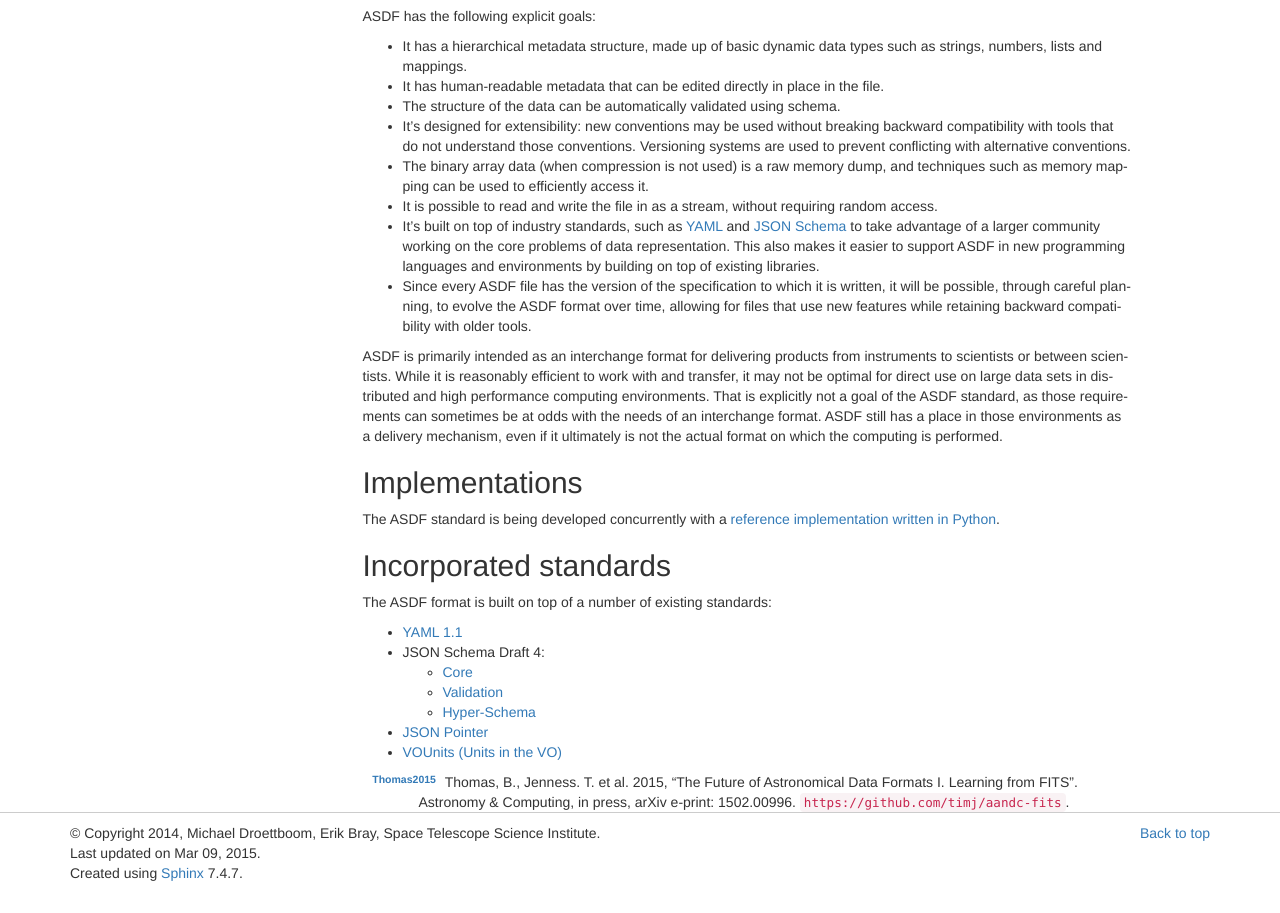
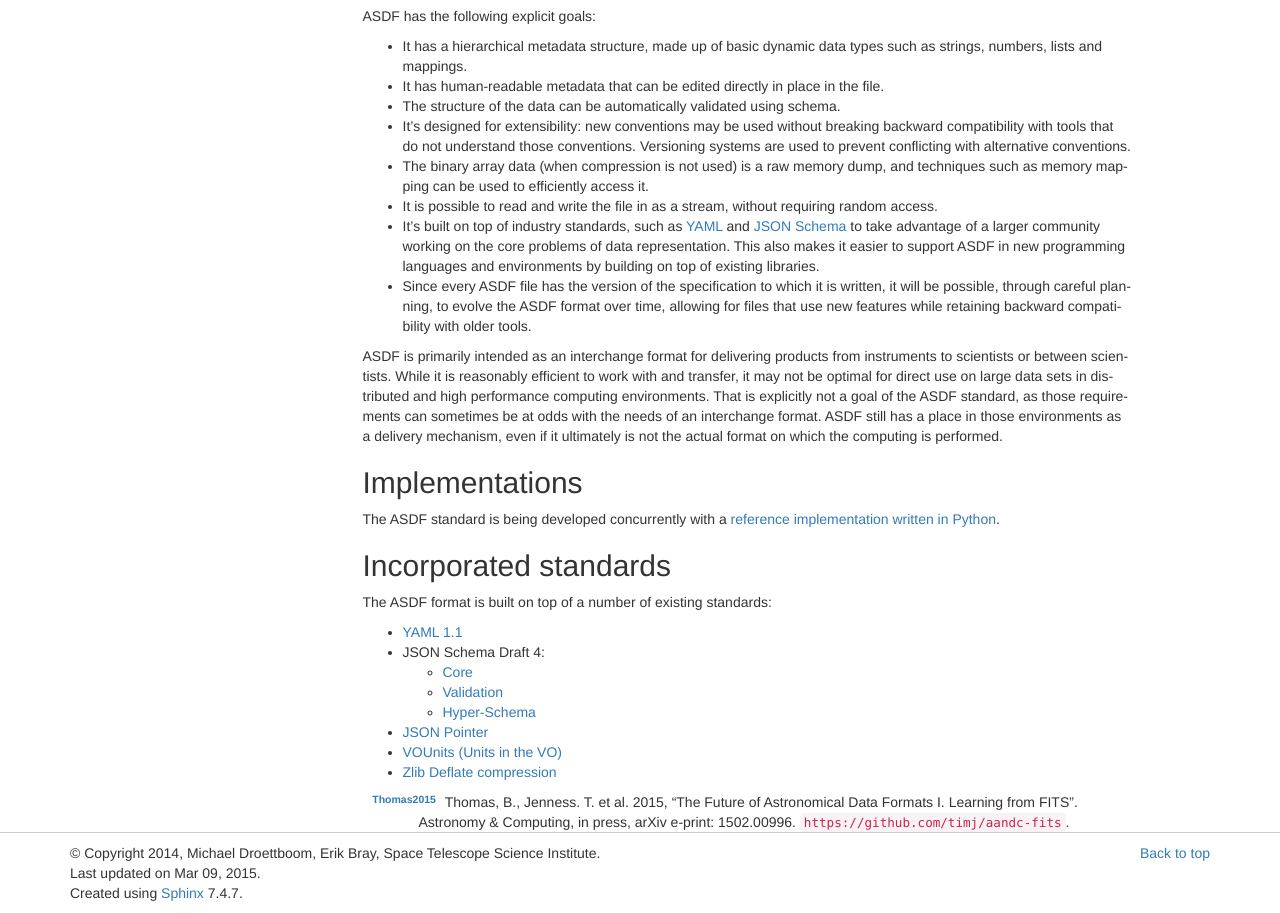
Before and after one commit to asdf-format/asdf-standard, a Sphinx documentation site: the page built from source/intro.rst, in a window 1280 px wide and 1277 px high, cut to the strip 364-1277 px from the top of the window. Built offline with Sphinx 7.4.7, drawn with Linux system fonts in a browser that asks for light colours; pages that are not in the unit, such as notebooks, are missing from menus.

Commit message:
Add zlib compression as an incorporated standard

```diff
--- a/source/intro.rst
+++ b/source/intro.rst
@@ -102,6 +102,8 @@ The ASDF format is built on top of a number of existing standards:
 - `VOUnits (Units in the VO)
   <http://www.ivoa.net/documents/VOUnits/index.html>`__
 
+- `Zlib Deflate compression <http://www.zlib.net/feldspar.html>`__
+
 .. [Thomas2015] Thomas, B., Jenness. T. et al. 2015, "The Future of
                 Astronomical Data Formats I. Learning from FITS".
                 Astronomy & Computing, in press, arXiv e-print: 1502.00996.
```
